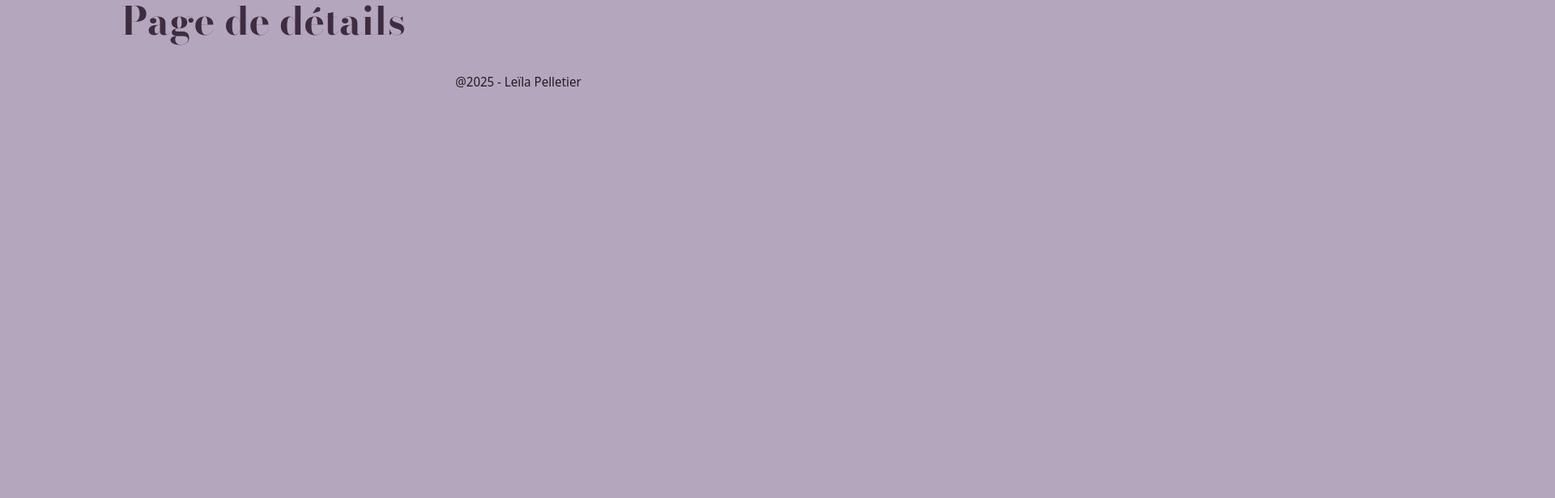
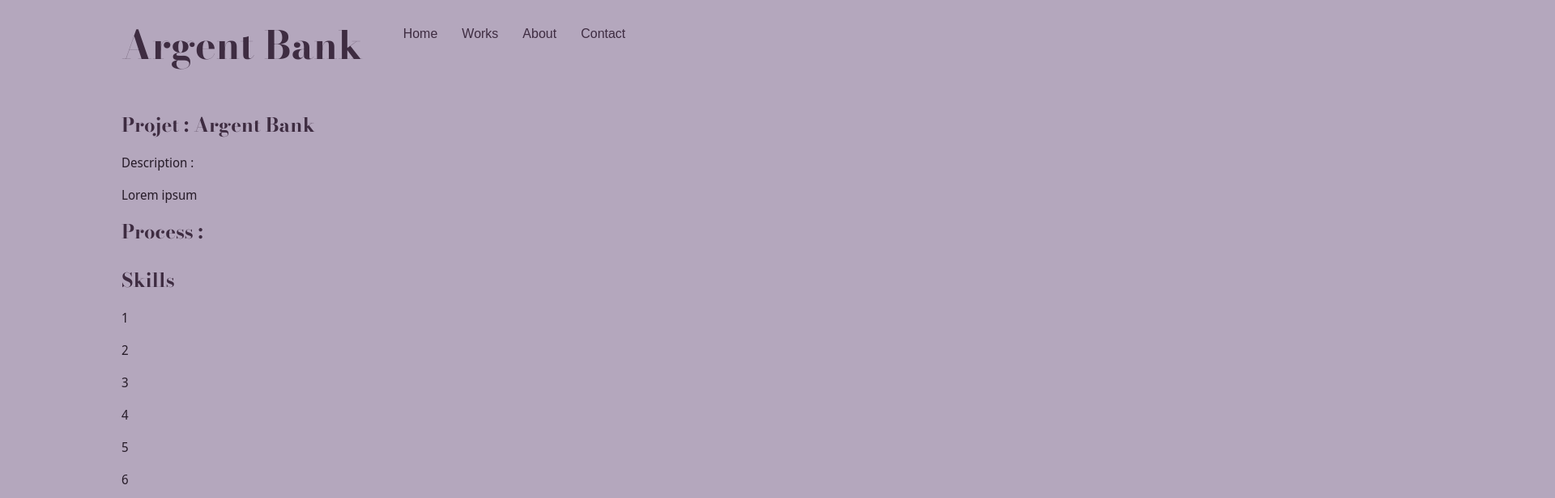
Before and after one commit to NeugdaeUju/Portfolio, a React (Vite) app: page /works/1 in a window 1280 px wide. Shown: the top 616 px of the page at 81% size, 1920 px wide, since content can reach past the window. Built offline with nearby package versions, Linux system fonts and the light colour scheme.

Commit message:
Création de la page de détails d'une réalisation (sans mise en page)

```diff
--- a/src/assets/data/project.json
+++ b/src/assets/data/project.json
@@ -1,41 +1,41 @@
 [
     {
-        "id" : 1,
+        "id" : "1",
         "name" : "Argent Bank"
     },
 
     {
-        "id" : 2,
+        "id" : "2",
         "name" : "724 events"
     },
 
     {
-        "id" : 3,
+        "id" : "3",
         "name" : "Nina Carducci"
     },
 
     {
-        "id" : 4,
+        "id" : "4",
         "name" : "Kasa"
     },
 
     {
-        "id" : 5,
+        "id" : "5",
         "name" : "Sophie Bluel"
     },
 
     {
-        "id" : 6,
+        "id" : "6",
         "name" : "Print It"
     },
 
     {
-        "id" : 7,
+        "id" : "7",
         "name" : "Oh My Food"
     },
 
     {
-        "id" : 8,
+        "id" : "8",
         "name" : "Booki"
     }
 ]
--- a/src/assets/sass/header.scss
+++ b/src/assets/sass/header.scss
@@ -1,6 +1,6 @@
 .header {
     display : flex;
-    width : 50%;
+    width : 1000%;
     margin : 30px 0;
 
     &__page-title {
--- a/src/pages/WorksDetails.jsx
+++ b/src/pages/WorksDetails.jsx
@@ -1,6 +1,50 @@
+import { useParams } from "react-router-dom"
+import data from '../assets/data/project.json'
+import Header from '../components/Header'
+
 function WorksDetails () {
+    const {id} = useParams();
+    const project = data.find(project => project.id === id)
+
     return (
-        <h1>Page de détails</h1>
+        <>
+            <Header page={project.name}/>
+            <div className='worksDetails-page'>
+                <div className='worksDetails-page__description'>
+                    <img className='worksDetails-page__description--image'/>
+                    <div className='worksDetails-page__description__texts'>
+                        <h2 className='worksDetails-page__description__texts--title'>
+                            Projet : {project.name}
+                        </h2>
+                        <p className='worksDetails-page__description__texts--subtitles'>Description : </p>
+                        <p className='worksDetails-page__description__texts--text'>Lorem ipsum</p>
+                    </div>
+
+                </div>
+                <div className='worksDetails-page__process'>
+                    <h2 className='worksDetails-page__process--title'>
+                        Process :
+                    </h2>
+                    <img className='worksDetails-page__process--image'/>
+
+                </div>
+                <div className='worksDetails-page__skills'>
+                    <h2 className='worksDetails-page__skills--title'>Skills</h2>
+                    <div className='worksDetails-page__skills__list'>
+                        <p className='worksDetails-page__skills__list--item'>1</p>
+                        <p className='worksDetails-page__skills__list--item'>2</p>
+                        <p className='worksDetails-page__skills__list--item'>3</p>
+                        <p className='worksDetails-page__skills__list--item'>4</p>
+                        <p className='worksDetails-page__skills__list--item'>5</p>
+                        <p className='worksDetails-page__skills__list--item'>6</p>
+                        <p className='worksDetails-page__skills__list--item'>7</p>
+                        <p className='worksDetails-page__skills__list--item'>8</p>
+                        <p className='worksDetails-page__skills__list--item'>9</p>
+                    </div>
+
+                </div>
+            </div>
+        </>
     )
 }
 
```
